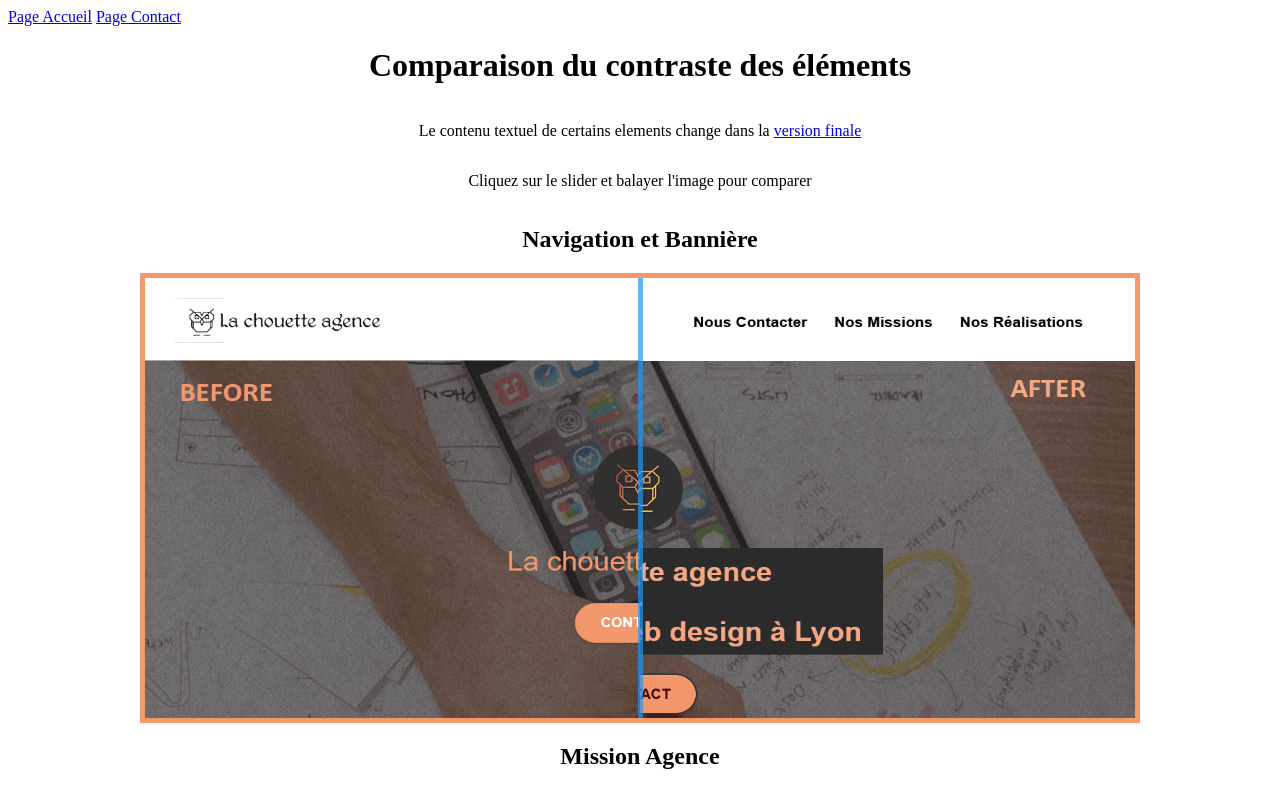
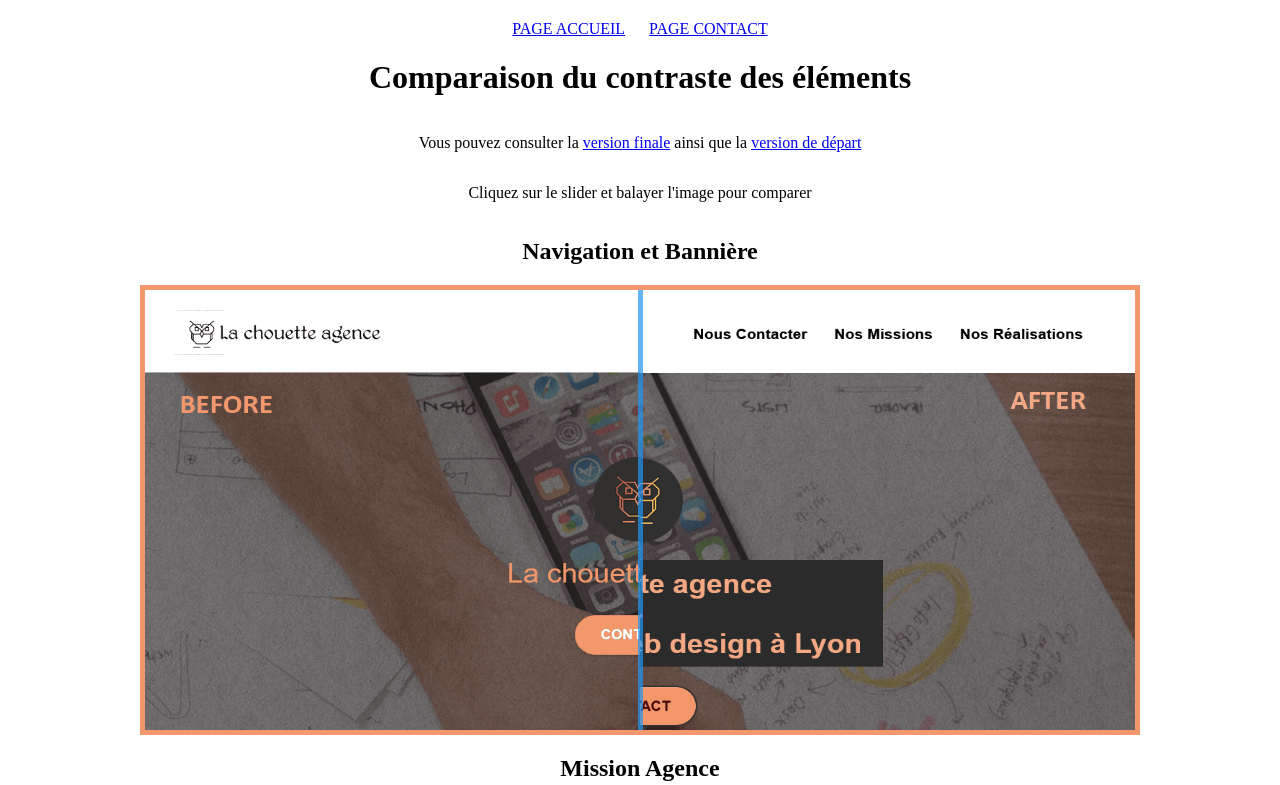
Before and after one commit to Docstone/Comparator-la_chouette, a plain HTML site: page index.html in a window 1280 px wide. Shown: the top 785 px of the page. Drawn offline with Linux system fonts and the light colour scheme.

Commit message:
tweaked links

```diff
--- a/index.html
+++ b/index.html
@@ -15,6 +15,17 @@
   justify-content: center;
   align-items: center;
   flex-direction: column;
+}
+
+.links{
+  text-align: center;
+  text-transform: uppercase;
+  margin-top: 20px;
+}
+
+.links a{
+  margin-right: 10px;
+  margin-left: 10px;
 }
 
 .img-size1{
@@ -195,11 +206,13 @@ function initComparisons() {
 </script>
 </head>
 <body>
-  <a href="index.html">Page Accueil</a>
-  <a href="contact.html">Page Contact</a>
+  <div class="links">
+    <a href="index.html">Page Accueil</a>
+    <a href="contact.html">Page Contact</a>
+  </div>
     <div class="flex-center">
       <h1>Comparaison du contraste des éléments</h1>
-      <p>Le contenu textuel de certains elements change dans la <a href="https://docstone.github.io/La-Chouette-Agence/">version finale</a></p>
+      <p>Vous pouvez consulter la <a href="https://docstone.github.io/La-Chouette-Agence/">version finale</a> ainsi que la <a href="https://docstone.github.io/La-chouette-starting/">version de départ</a></p>
       <p>Cliquez sur le slider et balayer l'image pour comparer</p>
       <h2>Navigation et Bannière</h2>
       <div class="img-comp-container height1 border">
@@ -266,8 +279,10 @@ function initComparisons() {
       </div>
     </div>
 
-    <a href="index.html">Page Accueil</a>
-    <a href="contact.html">Page Contact</a>
+    <div class="links">
+      <a href="index.html">Page Accueil</a>
+      <a href="contact.html">Page Contact</a>
+    </div>
 <script>
 /*Execute a function that will execute an image compare function for each element with the img-comp-overlay class:*/
 initComparisons();
```
Also changed, not shown: contact.html (+19 -4 lines).
